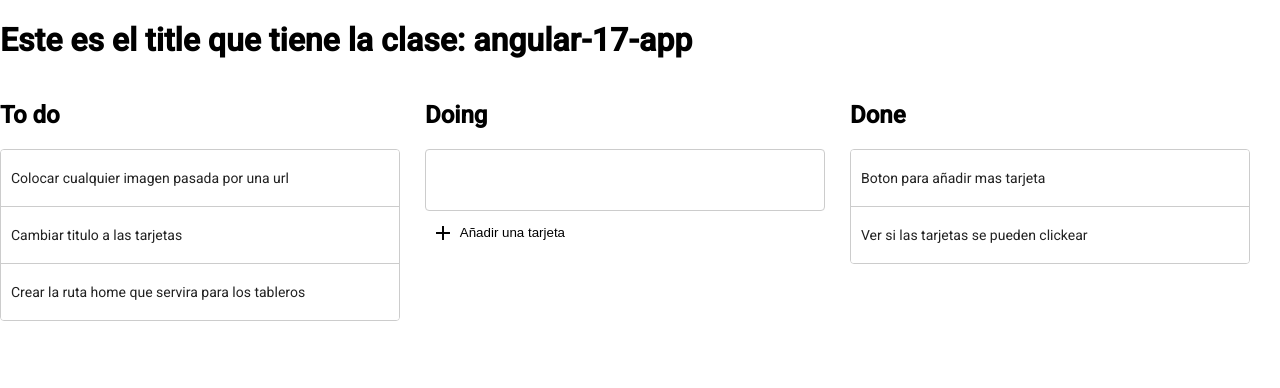
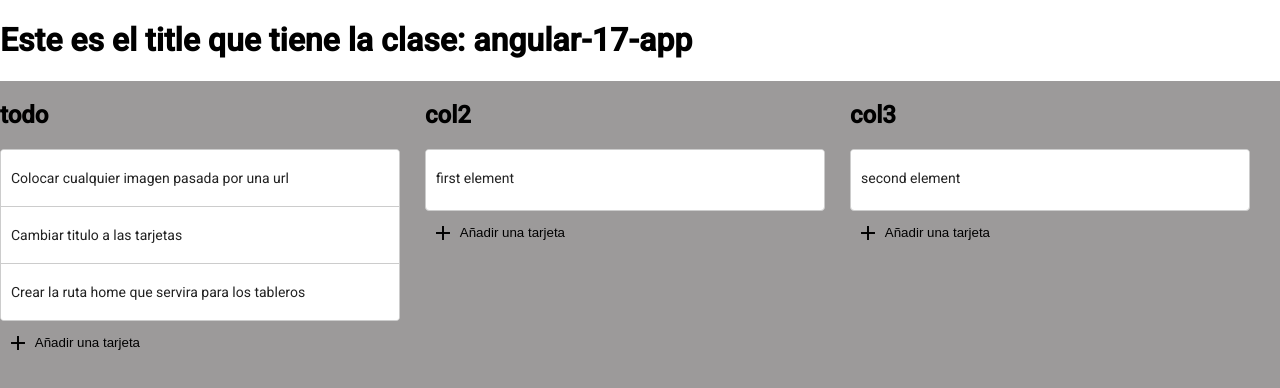
Before and after one commit to Erickson98/board, an Angular app: page / in a window 1280 px wide. Shown: the top 388 px of the page. Built offline with nearby package versions, Linux system fonts and the light colour scheme.

Commit message:
add the functionality to add new cards dynamic

```diff
--- a/src/app/drag-drop/drag-drop.component.css
+++ b/src/app/drag-drop/drag-drop.component.css
@@ -1,3 +1,8 @@
+.board{
+    background-color: rgb(156, 154, 154);
+    height: 100%;
+}
+
 .example-container {
     width: 400px;
     max-width: 100%;
--- a/src/app/drag-drop/drag-drop.component.html
+++ b/src/app/drag-drop/drag-drop.component.html
@@ -1,72 +1,88 @@
-<div class="example-container">
-    <h2>To do</h2>
+<div cdkDropListGroup class="board" (click)="onBoardClick()">
+  @for (col of columnList; track col;let idx = $index) {
+  <div class="example-container" cdkDrag>
+    <h2>{{ col.name }}</h2>
+    <div
+      cdkDropList
+      [cdkDropListData]="col.data"
+      class="example-list"
+      (cdkDropListDropped)="drop($event)"
+    >
+      @for (data of col.data; track data) {
 
-    <div cdkDropList #todoList="cdkDropList" [cdkDropListData]="todo" [cdkDropListConnectedTo]="[doneList,doingList]"
-        class="example-list" (cdkDropListDropped)="drop($event)">
-        @for (item of todo; track item) {
-        <div class="example-box" cdkDrag>{{item}}</div>
-        }
-    </div>
-</div>
+      <div class="example-box" cdkDrag>
+        @if (data === "") {
 
-<div class="example-container">
-    <h2>Doing</h2>
-    <div cdkDropList #doingList="cdkDropList" [cdkDropListData]="doing" [cdkDropListConnectedTo]="[doneList, todoList]"
-        class="example-list" (cdkDropListDropped)="drop($event)">
-        @for (item of doing; track item) {
+        <input
+          #nameInput
+          class="example-box input-name-card"
+          [(ngModel)]="nombre"
+          placeholder="Escribe tu nombre"
+          cdkDrag
+        />
 
-            <div class="example-box"  cdkDrag>
-                @if (item === "") {
-
-                            <input #nameInput class=" example-box input-name-card" [(ngModel)]="nombre" placeholder="Escribe tu nombre"    cdkDrag >
-
-                }
-                @else{
-                    {{item}}
+        } @else{
+        {{ data }}
 
         }
       </div>
 
       }
-
     </div>
 
-    <div *ngIf="isAddingCard; else saveButton">
-
-
-            <button class="button-transparent button-add-card" (click)="addCard()">
-                <mat-icon aria-hidden="false" aria-label="Example home icon" fontIcon="add"></mat-icon>
+    <div *ngIf="col.estado; else saveButton">
+      <button
+        class="button-transparent button-add-card"
+        (click)="addCard(col.data, col.estado, col.name, idx)"
+      >
+        <mat-icon
+          aria-hidden="false"
+          aria-label="Example home icon"
+          fontIcon="add"
+        ></mat-icon>
         <p>Añadir una tarjeta</p>
-
       </button>
-
     </div>
     <ng-template #saveButton>
-            <div style="display: flex; width:100%">
-
-                <button class="button-transparent button-add-card" (click)="saveCard()">
-                    <mat-icon aria-hidden="false" aria-label="Example home icon" fontIcon="save"></mat-icon>
+      <div style="display: flex; width: 100%">
+        <button
+          id="card"
+          class="button-transparent button-add-card"
+          (click)="saveCard(col.data, true, idx)"
+        >
+          <mat-icon
+            aria-hidden="false"
+            aria-label="Example home icon"
+            fontIcon="save"
+          ></mat-icon>
           <p>Guardar tarjeta</p>
-
         </button>
-                <button class="button-transparent button-add-card"  (click)="avoidAddCard()">
-                    <mat-icon aria-hidden="false" aria-label="Example home icon" fontIcon="close"></mat-icon>
-
+        <button
+          class="button-transparent button-add-card"
+          (click)="avoidAddCard(col.data, idx)"
+        >
+          <mat-icon
+            aria-hidden="false"
+            aria-label="Example home icon"
+            fontIcon="close"
+          ></mat-icon>
         </button>
       </div>
     </ng-template>
+  </div>
+  }
 
-
-
-</div>
-
-<div class="example-container">
+  <!-- <div class="example-container">
     <h2>Done</h2>
 
-    <div cdkDropList #doneList="cdkDropList" [cdkDropListData]="done" [cdkDropListConnectedTo]="[todoList,doingList]"
+    <div cdkDropList [cdkDropListData]="done"
         class="example-list" (cdkDropListDropped)="drop($event)">
         @for (item of done; track item) {
         <div class="example-box" cdkDrag>{{item}}</div>
         }
     </div>
 </div>
+
+
+</div> -->
+</div>
--- a/src/app/drag-drop/drag-drop.component.ts
+++ b/src/app/drag-drop/drag-drop.component.ts
@@ -1,12 +1,20 @@
-import {Component, AfterViewInit, ViewChild, ElementRef, ChangeDetectorRef } from '@angular/core';
+import {
+  Component,
+  AfterViewInit,
+  ViewChild,
+  ElementRef,
+  ChangeDetectorRef,
+  HostListener,
+} from '@angular/core';
 import {
   CdkDragDrop,
   moveItemInArray,
   transferArrayItem,
   CdkDrag,
   CdkDropList,
+  CdkDropListGroup,
 } from '@angular/cdk/drag-drop';
-import {MatIconModule} from '@angular/material/icon';
+import { MatIconModule } from '@angular/material/icon';
 import { MatFormFieldModule } from '@angular/material/form-field';
 import { MatInputModule } from '@angular/material/input';
 import { FormsModule } from '@angular/forms';
@@ -27,7 +35,8 @@ import { CommonModule } from '@angular/common';
     MatFormFieldModule,
     MatInputModule,
     FormsModule,
-    CommonModule
+    CommonModule,
+    CdkDropListGroup,
   ],
 })
 export class DragDrop implements AfterViewInit {
@@ -37,14 +46,79 @@ export class DragDrop implements AfterViewInit {
     'Crear la ruta home que servira para los tableros',
   ];
 
-  done:string[] = ['Boton para añadir mas tarjeta', 'Ver si las tarjetas se pueden clickear',];
-  doing:string[] = [];
-  isAddingCard:boolean = true
+  done: string[] = [
+    'Boton para añadir mas tarjeta',
+    'Ver si las tarjetas se pueden clickear',
+  ];
+  doing: string[] = [];
+  isAddingCard: boolean = true;
   nombre: string = '';
 
-  constructor(private cdr: ChangeDetectorRef) {}
+  columnList = [
+    {
+      name: 'todo',
+      estado: true,
+      data: [
+        'Colocar cualquier imagen pasada por una url',
+        'Cambiar titulo a las tarjetas',
+        'Crear la ruta home que servira para los tableros',
+      ],
+    },
+    { name: 'col2', estado: true, data: ['first element'] },
+    { name: 'col3', estado: true, data: ['second element'] },
+  ];
+  constructor(private cdr: ChangeDetectorRef, private eRef: ElementRef) {}
 
-  @ViewChild('nameInput', { static: false }) nameInput !: ElementRef;
+  @HostListener('document:click', ['$event'])
+  clickout(event: Event) {
+    const cardElement = this.eRef.nativeElement.querySelector('#card');
+    if (cardElement.contains(event.target)) {
+      console.log('first');
+      return;
+    }
+    if (this.eRef.nativeElement.contains(event.target)) {
+      this.onClickOutside();
+      console.log('first');
+      this.columnList.map((x) => {
+        if (!x.estado && this.nombre === '') {
+          x.data.pop();
+        }
+        if (x.data[x.data.length - 1] === '') {
+          x.data[x.data.length - 1] = this.nombre;
+          this.nombre = '';
+          this.cdr.detectChanges();
+        }
+        x.estado = true;
+        return x;
+      });
+    }
+    if (!this.eRef.nativeElement.contains(event.target)) {
+      console.log(event);
+      this.columnList.map((x) => {
+        if (this.nombre !== '' && x.data[x.data.length - 1] === '') {
+          console.log('first');
+          console.log(x.data);
+        }
+        if (x.data[x.data.length - 1] === '') {
+          // x.data[x.data.length - 1] = this.nombre;
+          // this.nombre = '';
+          console.log(x.data);
+        }
+        console.log(x.data);
+        return x;
+      });
+    }
+
+    if (!this.eRef.nativeElement.querySelector('#card')) {
+      console.log('first');
+    }
+  }
+
+  onClickOutside() {
+    console.log('first');
+  }
+  @ViewChild('nameInput', { static: false }) nameInput!: ElementRef;
+  @ViewChild('context', { static: false }) context!: ElementRef;
 
   ngOnInit() {
     this.initDatabase();
@@ -53,19 +127,25 @@ export class DragDrop implements AfterViewInit {
   initDatabase() {
     const request = indexedDB.open('MyDatabase', 1);
 
-    request.onupgradeneeded = function(event) {
+    request.onupgradeneeded = function (event) {
       const db = (event.target as IDBOpenDBRequest).result;
 
       // Crear un almacén de objetos para "Columnas"
-      const columnasStore = db.createObjectStore('Columnas', { keyPath: 'name' });
+      const columnasStore = db.createObjectStore('Columnas', {
+        keyPath: 'name',
+      });
 
       // Crear almacenes de objetos para "Columna1" y "Columna2"
       const columna1Store = db.createObjectStore('Columna1', { keyPath: 'id' });
       const columna2Store = db.createObjectStore('Columna2', { keyPath: 'id' });
 
       // Crear índices en "Columna1" y "Columna2" según sea necesario
-      columna1Store.createIndex('foreign_key_id', 'foreign_key_id', { unique: false });
-      columna2Store.createIndex('foreign_key_id', 'foreign_key_id', { unique: false });
+      columna1Store.createIndex('foreign_key_id', 'foreign_key_id', {
+        unique: false,
+      });
+      columna2Store.createIndex('foreign_key_id', 'foreign_key_id', {
+        unique: false,
+      });
 
       // Crear almacén de objetos para "Comments"
       const commentsStore = db.createObjectStore('Comments', { keyPath: 'id' });
@@ -77,13 +157,16 @@ export class DragDrop implements AfterViewInit {
       this.getData(db);
     };
 
-    request.onerror = function(event) {
+    request.onerror = function (event) {
       console.error('Database error:');
     };
   }
 
   getData(db: IDBDatabase) {
-    const transaction = db.transaction(['Columnas', 'Columna1', 'Columna2', 'Comments'], 'readonly');
+    const transaction = db.transaction(
+      ['Columnas', 'Columna1', 'Columna2', 'Comments'],
+      'readonly'
+    );
 
     const columna1Store = transaction.objectStore('Columna1');
     const columna1Request = columna1Store.getAll();
@@ -93,28 +176,29 @@ export class DragDrop implements AfterViewInit {
       console.log('Columna1:', this.doing);
     };
 
-    transaction.oncomplete = function() {
+    transaction.oncomplete = function () {
       console.log('All data retrieved from the database.');
     };
 
-    transaction.onerror = function(event) {
-      console.error('Transaction error:', (event.target as IDBTransaction).error);
+    transaction.onerror = function (event) {
+      console.error(
+        'Transaction error:',
+        (event.target as IDBTransaction).error
+      );
     };
   }
 
+  onBoardClick() {
+    console.log('first');
+  }
 
-
-
-   ngAfterViewInit() {
+  ngAfterViewInit() {
     this.setFocus();
-    console.log("first")
   }
 
   ngAfterViewChecked() {
     this.setFocus();
-
   }
-
 
   setFocus() {
     if (this.nameInput) {
@@ -122,54 +206,85 @@ export class DragDrop implements AfterViewInit {
     }
   }
 
-  addCard() {
-    this.doing.push("")
-     this.isAddingCard = false
-     this.cdr.detectChanges();
+  addCard(col: string[], estado: boolean = true, nombre: string, idx: any) {
+    this.cdr.detectChanges();
+    this.columnList.map((x) => {
+      x.estado = true;
+      if (x.data[x.data.length - 1] === '' && this.nombre !== '') {
+        console.log(x.data);
+        console.log(x.data[x.data.length - 1]);
+        x.data[x.data.length - 1] = this.nombre;
+        this.nombre = '';
+        return;
+      }
+      if (x.data[x.data.length - 1] === '' && this.nombre === '') {
+        x.data.pop();
+      }
+      return x;
+    });
+    this.columnList[idx].estado = false;
+    this.columnList[idx].data.push('');
+  }
+  saveCard(col: string[], estado: boolean = true, idx: any) {
+    if (this.nombre === '') {
+      this.columnList[idx].estado = true;
+      let index = col.findIndex((x) => x === '');
+      col.splice(index, 1);
+      this.cdr.detectChanges();
+      console.log(col);
+      return;
+    }
 
-  }
-  saveCard(){
-    if (this.nombre === "") {
-      this.isAddingCard = true;
-      this.doing.pop()
-      this.cdr.detectChanges();
-      return
-    }
-    this.doing.map((x)=>{
-      if (x === "") { x = this.nombre}
-    })
-    this.doing[this.doing.length - 1] = this.nombre
-    this.nombre = ''
-    this.doing.push("")
+    col = col.map((x) => {
+      if (x === '') {
+        x = this.nombre;
+      }
+      return x;
+    });
+    this.columnList[idx].data = col;
+    // col[col.length - 1] = this.nombre;
+    this.nombre = '';
+    // col.splice(idx, 0, '');
+    col.push('');
+    console.log(this.columnList);
     this.cdr.detectChanges();
   }
-  avoidAddCard(){
-    this.nombre = ''
-    this.isAddingCard = true;
-    this.doing.pop();
+  avoidAddCard(col: string[], idx: number) {
+    this.nombre = '';
+    // this.isAddingCard = true;
+    this.columnList[idx].estado = true;
+    col.pop();
     this.cdr.detectChanges();
   }
   handleEmptyItem() {
     console.log('Elemento vacío encontrado');
     // Aquí puedes añadir la lógica que necesitas
   }
+  trackByFn(index: number, item: any) {
+    return index; // or item.id if you have a unique identifier
+  }
+
   drop(event: CdkDragDrop<string[]>) {
     if (event.previousContainer === event.container) {
-      console.log(event.container.data)
-      console.log(event.previousIndex)
-      console.log(event.currentIndex)
-      moveItemInArray(event.container.data, event.previousIndex, event.currentIndex);
+      console.log(event.container.data);
+      console.log(event.previousIndex);
+      console.log(event.currentIndex);
+      moveItemInArray(
+        event.container.data,
+        event.previousIndex,
+        event.currentIndex
+      );
     } else {
-      console.log(event.item.element.nativeElement.innerHTML)
-      console.log(event.previousContainer.data)
-      console.log(event.container.data)
-      console.log(event.previousIndex)
-      console.log(event.currentIndex)
+      console.log(event.item.element.nativeElement.innerHTML);
+      console.log(event.previousContainer.data);
+      console.log(event.container.data);
+      console.log(event.previousIndex);
+      console.log(event.currentIndex);
       transferArrayItem(
         event.previousContainer.data,
         event.container.data,
         event.previousIndex,
-        event.currentIndex,
+        event.currentIndex
       );
     }
   }
```
Lines whose indentation alone changed are shown as unchanged.
